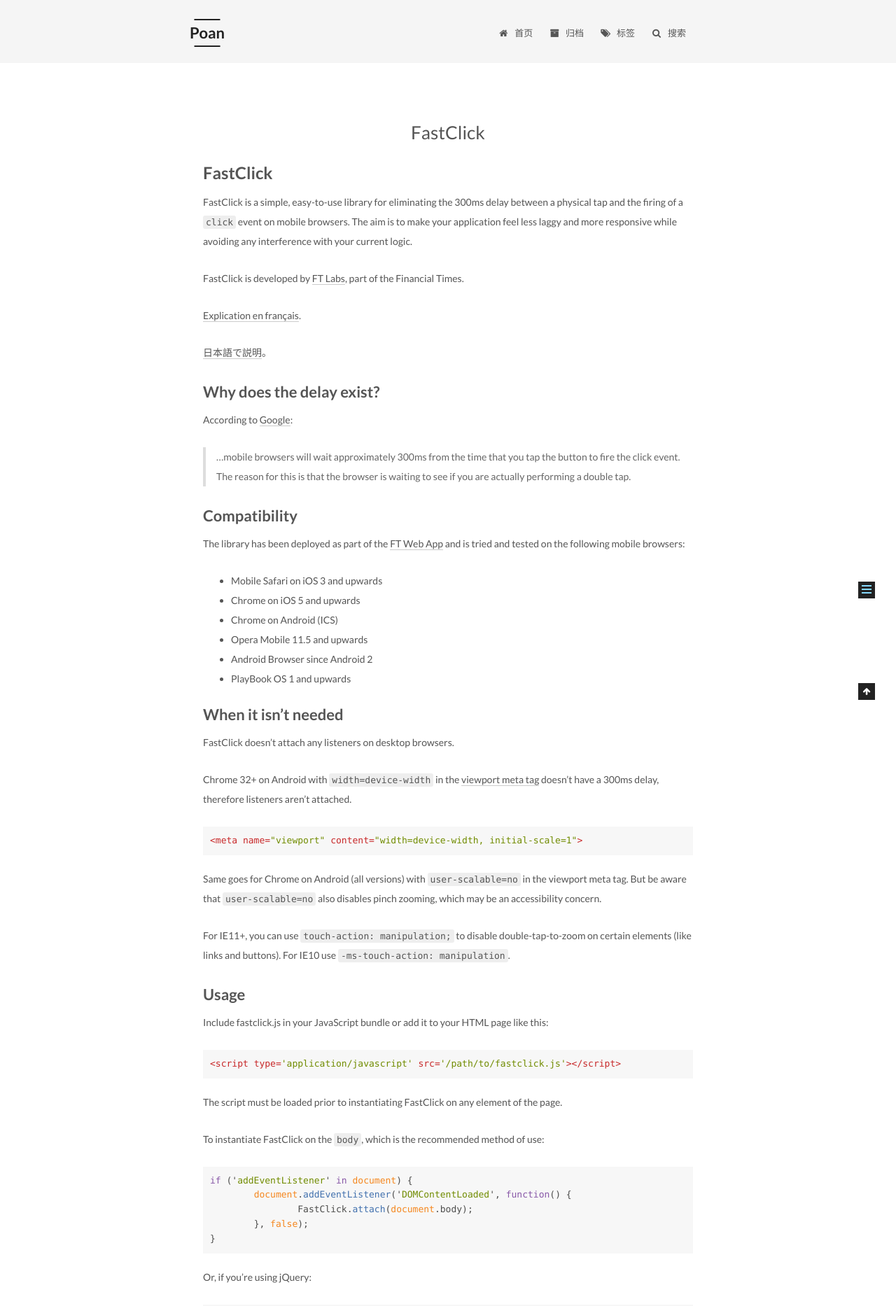
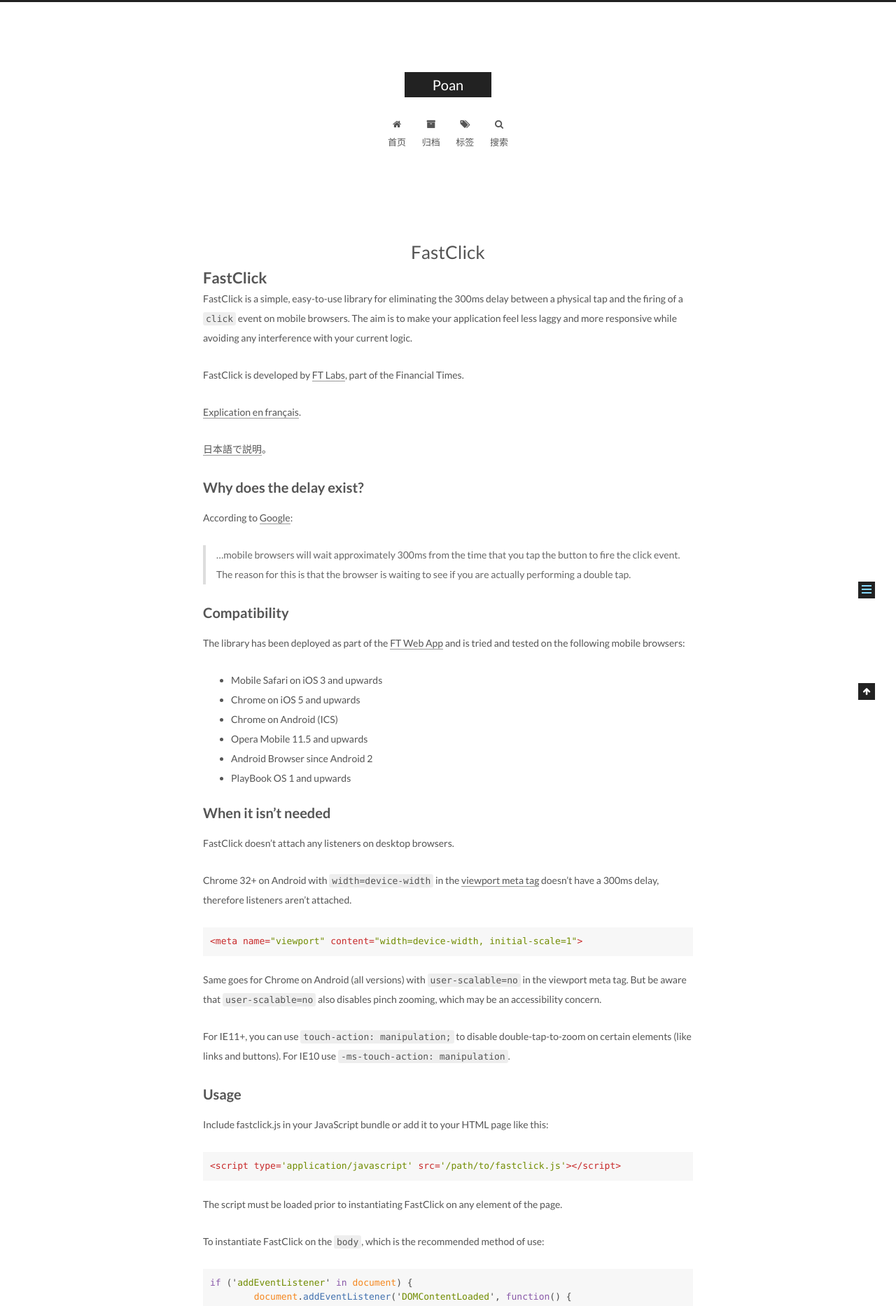
Before and after one commit to pibicha/pibicha.github.io, a Jekyll site: the page built from assets/lib/fastclick/README.md, in a window 1280 px wide. Shown: the top 1866 px of the page at 70% size. Built offline with Jekyll 4.4.1, drawn with Linux system fonts in a browser that asks for light colours; our own code applies the rules of GitHub Pages for plain Markdown files.

Commit message:
set style

```diff
--- a/_config.yml
+++ b/_config.yml
@@ -72,7 +72,7 @@
 # ---------------------------------------------------------------
 
 # Put your favicon.ico into `assets/` directory.
-favicon: /assets/favicon.ico
+favicon: assets/favicon.ico
 
 # Set default keywords (Use a comma to separate)
 keywords: "Jekyll, NexT"
@@ -147,8 +147,8 @@
 # ---------------------------------------------------------------
 
 # Schemes
-#scheme: Muse
-scheme: Mist
+scheme: Muse
+#scheme: Mist
 #scheme: Pisces
 
 
```
